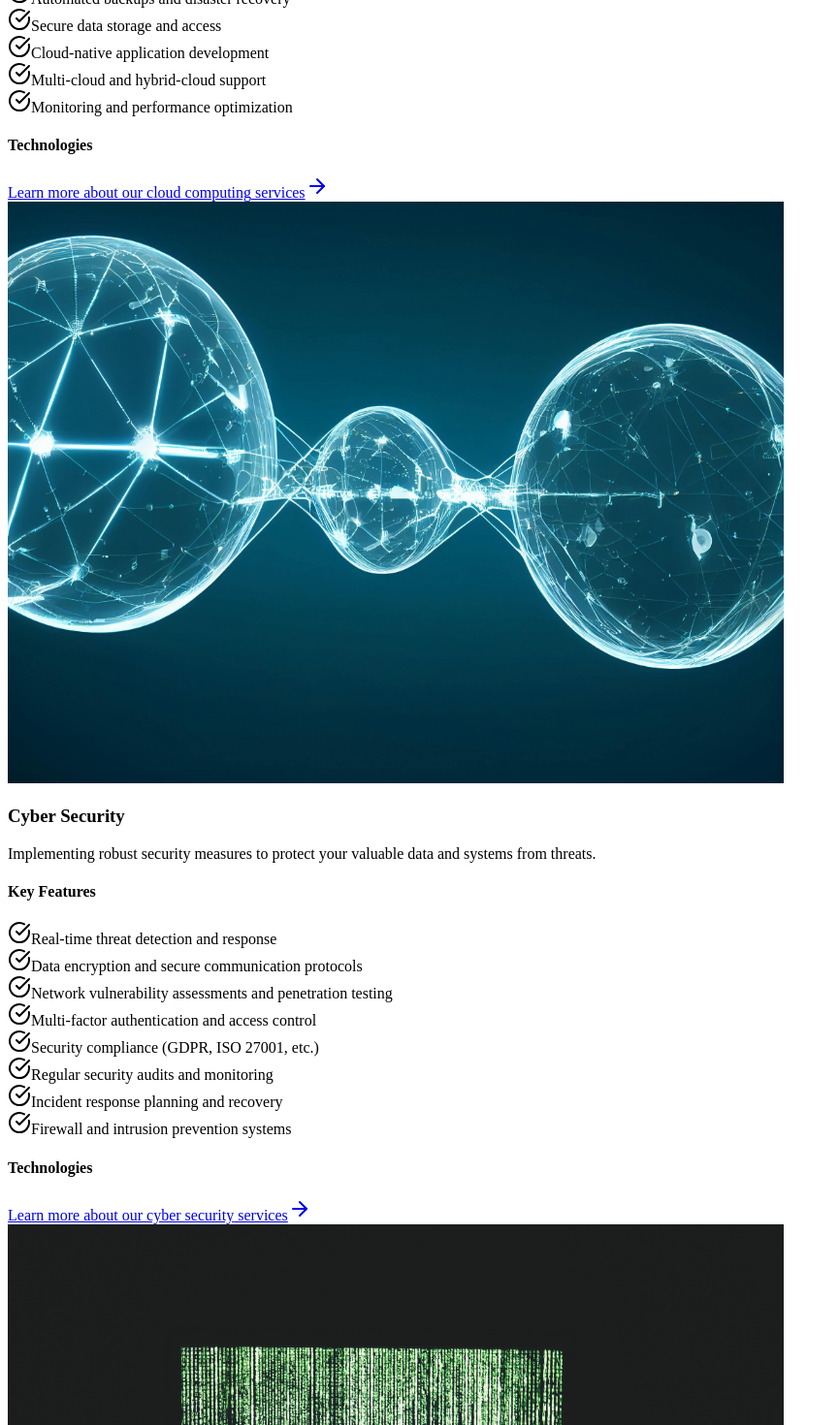
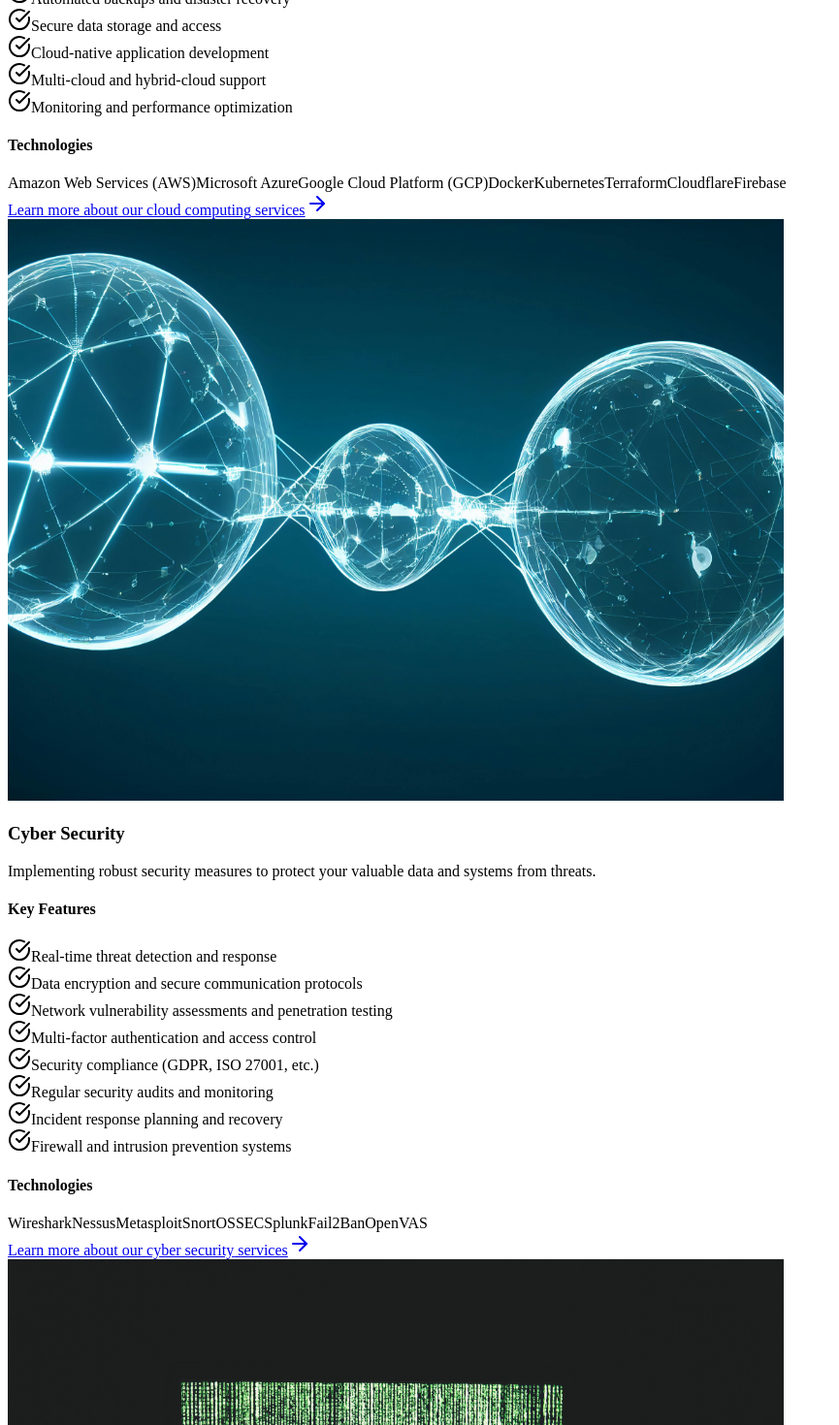
Before and after one commit to RealBlueTech/blue-tech-web, a Next.js app: page /servicepage/route in a window 1280 px wide. Shown: the part 3814-5284 px from the top of the page at 97% size, without its empty margins (0-865 px from the left). Built offline with nearby package versions, Linux system fonts and the light colour scheme.

Commit message:
change images

```diff
--- a/data/service.tsx
+++ b/data/service.tsx
@@ -499,7 +499,41 @@ export const services: Service[] = [
     benefits: [],
     pricing: [],
     process: [],
-    technologies: [],
+    technologies: [
+      {
+        name: "Amazon Web Services (AWS)",
+        logo: "/placeholder.svg?height=60&width=60",
+      },
+      {
+        name: "Microsoft Azure",
+        logo: "/placeholder.svg?height=60&width=60",
+      },
+      {
+        name: "Google Cloud Platform (GCP)",
+        logo: "/placeholder.svg?height=60&width=60",
+      },
+      {
+        name: "Docker",
+        logo: "/placeholder.svg?height=60&width=60",
+      },
+      {
+        name: "Kubernetes",
+        logo: "/placeholder.svg?height=60&width=60",
+      },
+      {
+        name: "Terraform",
+        logo: "/placeholder.svg?height=60&width=60",
+      },
+      {
+        name: "Cloudflare",
+        logo: "/placeholder.svg?height=60&width=60",
+      },
+      {
+        name: "Firebase",
+        logo: "/placeholder.svg?height=60&width=60",
+      },
+    ],
+
     faq: [],
     caseStudies: [],
   },
@@ -532,9 +566,84 @@ export const services: Service[] = [
       { title: "Firewall and intrusion prevention systems", description: "" },
     ],
     benefits: [],
-    pricing: [],
+    pricing: [
+      {
+        tier: "Basic",
+        price: "$10,000",
+        period: "starting at",
+        features: [
+          "Vulnerability scanning",
+          "Basic firewall configuration",
+          "Antivirus setup",
+          "Monthly security reports",
+          "3 months of support",
+        ],
+      },
+      {
+        tier: "Professional",
+        price: "$25,000",
+        period: "starting at",
+        features: [
+          "Everything in Basic",
+          "Penetration testing",
+          "SIEM setup (e.g., Splunk)",
+          "Multi-factor authentication",
+          "Incident response planning",
+          "6 months of support",
+        ],
+        isPopular: true,
+      },
+      {
+        tier: "Enterprise",
+        price: "$45,000+",
+        period: "starting at",
+        features: [
+          "Everything in Professional",
+          "24/7 threat monitoring",
+          "Compliance management (GDPR, ISO 27001)",
+          "Security awareness training",
+          "Dedicated security team",
+          "12 months of support",
+        ],
+      },
+    ],
+
     process: [],
-    technologies: [],
+    technologies: [
+      {
+        name: "Wireshark",
+        logo: "/placeholder.svg?height=60&width=60",
+      },
+      {
+        name: "Nessus",
+        logo: "/placeholder.svg?height=60&width=60",
+      },
+      {
+        name: "Metasploit",
+        logo: "/placeholder.svg?height=60&width=60",
+      },
+      {
+        name: "Snort",
+        logo: "/placeholder.svg?height=60&width=60",
+      },
+      {
+        name: "OSSEC",
+        logo: "/placeholder.svg?height=60&width=60",
+      },
+      {
+        name: "Splunk",
+        logo: "/placeholder.svg?height=60&width=60",
+      },
+      {
+        name: "Fail2Ban",
+        logo: "/placeholder.svg?height=60&width=60",
+      },
+      {
+        name: "OpenVAS",
+        logo: "/placeholder.svg?height=60&width=60",
+      },
+    ],
+
     faq: [],
     caseStudies: [],
   },
```
